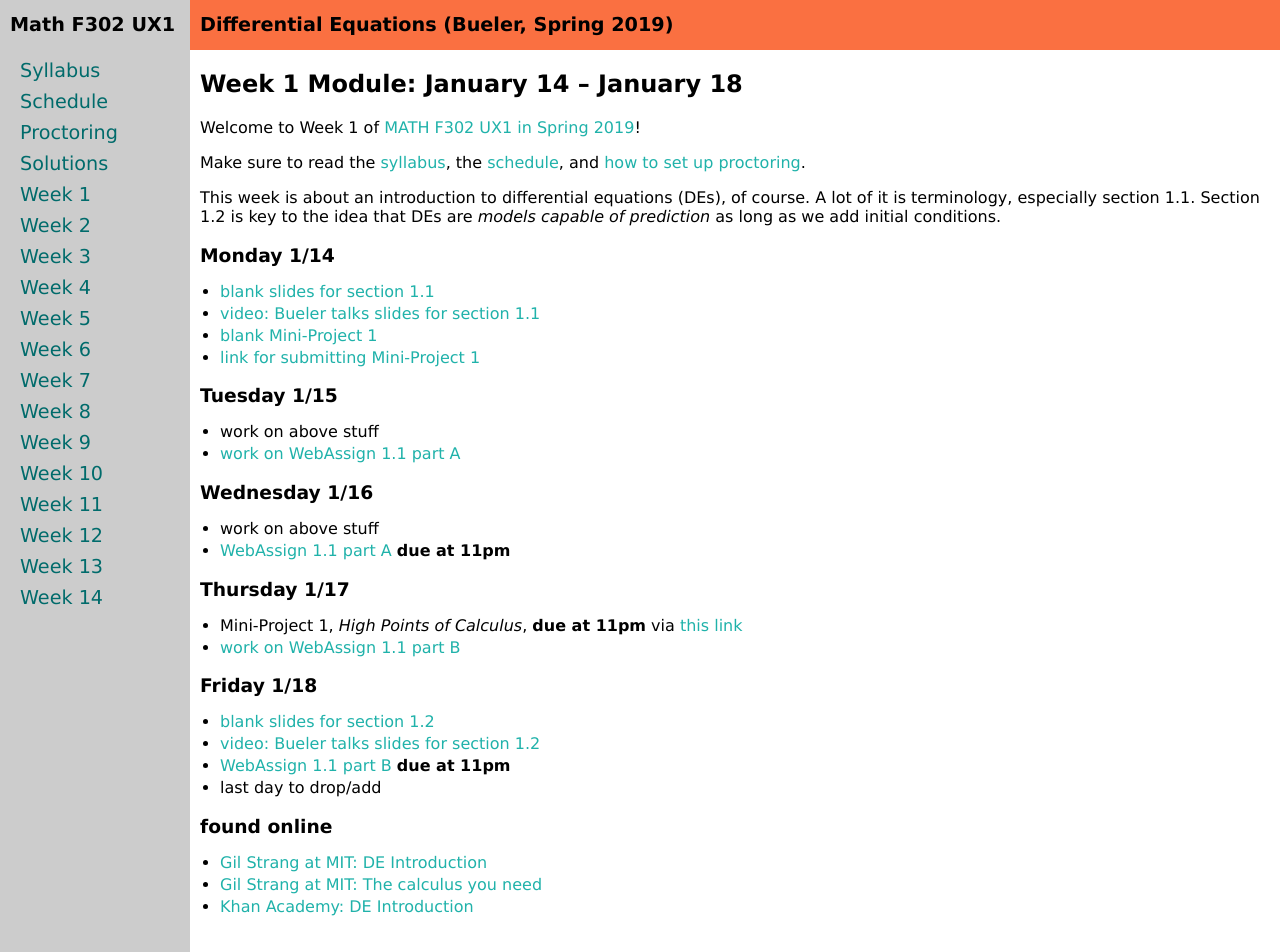
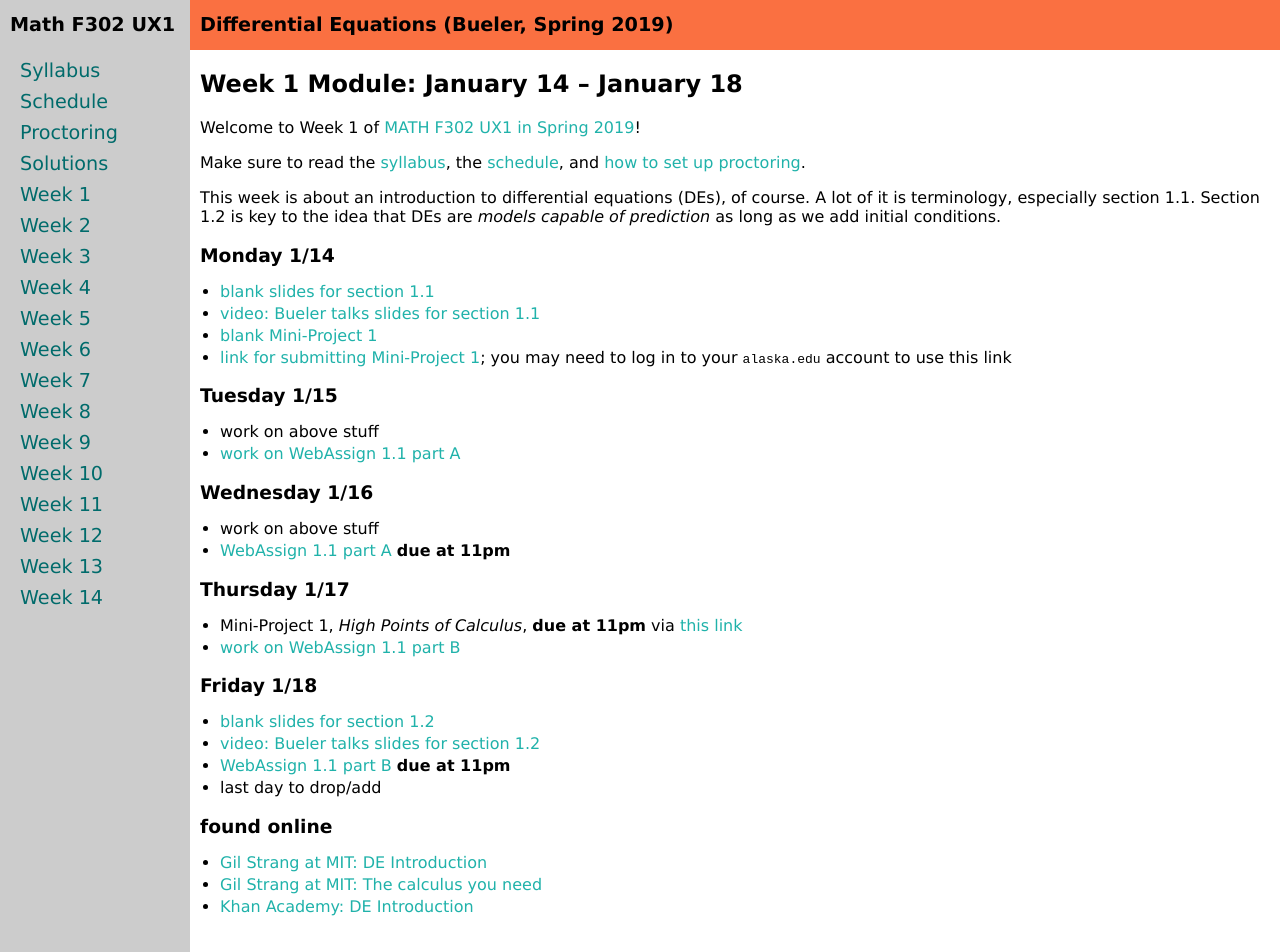
Before and after one commit to bueler/math302, a Jekyll site: the page built from week1.md, in a window 1280 px wide and 952 px high. Built offline with Jekyll 4.4.1, drawn with Linux system fonts in a browser that asks for light colours.

Commit message:
change permissions back and try again

```diff
--- a/week1.md
+++ b/week1.md
@@ -15,7 +15,7 @@
 * [blank slides for section 1.1](assets/slides/1-1.pdf)
 * [video: Bueler talks slides for section 1.1](https://drive.explaineverything.com/thecode/UNGQFSV)
 * [blank Mini-Project 1](assets/mp/mp1.pdf)
-* [link for submitting Mini-Project 1](https://drive.google.com/open?id=11Z5AwOQbANU3RWWKvTGujPmkKydTvdz4fWR_zuiAW1I)
+* [link for submitting Mini-Project 1](https://goo.gl/forms/YwMmBGf3x0FqyEAA3); you may need to log in to your `alaska.edu` account to use this link
 
 ### Tuesday 1/15
 * work on above stuff
```
